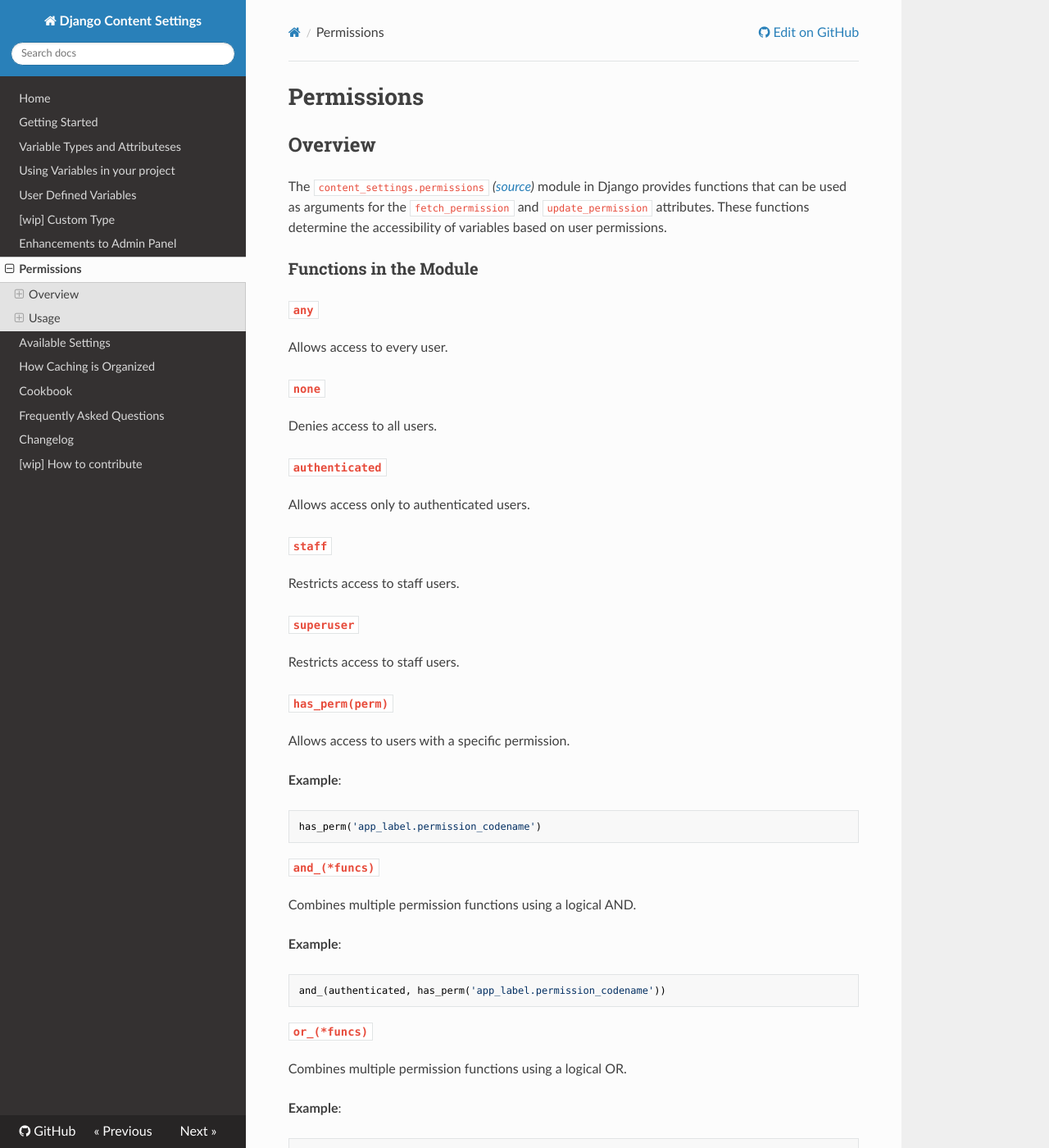
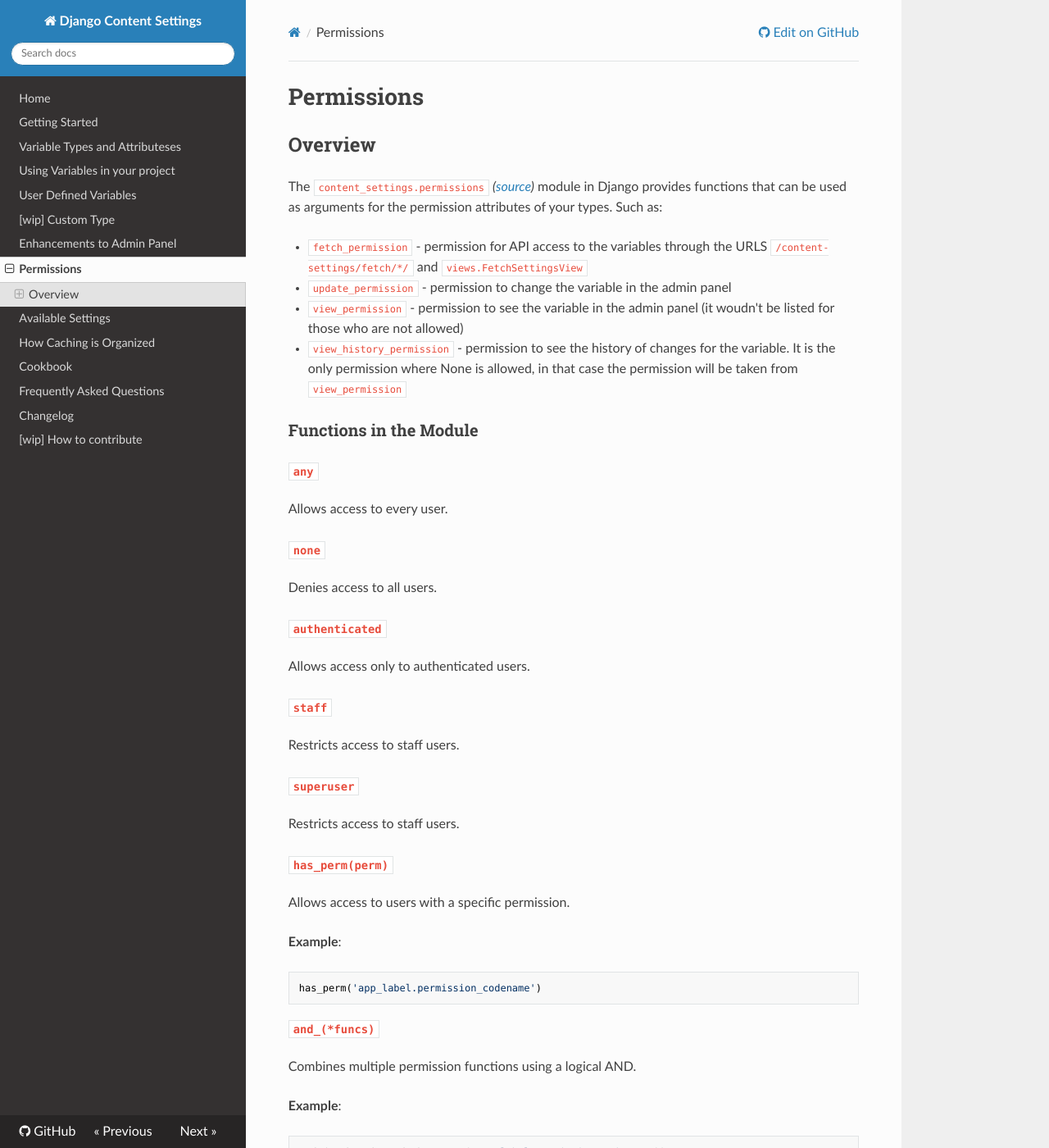
Before and after one commit to occipital/django-content-settings, an MkDocs documentation site: the page built from docs/permissions.md, in a window 1280 px wide and 1400 px high. Shown: the whole window at 82% size. Built offline with MkDocs 1.6.1, drawn with Linux system fonts in a browser that asks for light colours; nearby versions of some CDN libraries; some of the changed text lies outside the part shown.

Commit message:
#30 - multiple different small changes

````diff
--- a/docs/changelog.md
+++ b/docs/changelog.md
@@ -4,16 +4,17 @@
 
 ### 0.7.1 help format
 
-* 📖 Default preview for Exec and Eval is Python
-* 📖 SimpleBool more possible input options
+* Default preview for Exec and Eval is Python
+* SimpleBool more possible input options
 * help_format for SplitTranslation
 * test covarage: 95%
 
 ## 0.7 permissions and content tags
 
 * 📖 __content generated tags__ - tags that can be generated not based on the given tags, but based on the given value.
-* 📖 `view_permission` and `view_history_permission`
-* 📖 `SimplePassword`
+* `CONTENT_SETTINGS_TAGS` - a list of functions that can generate tags for variable based on value
+* `view_permission` and `view_history_permission`
+* `SimplePassword`
 * `json_view_value` returns string
 
 ### 0.6.4
@@ -26,8 +27,8 @@
 
 ### 0.6.2 SimpleHTML and DjangoModelTemplateMixin
 
-* 📖 new mixin `DjangoModelTemplateMixin` and new types `DjangoModelEval` and `DjangoModelExec`
-* 📖 give for `SimpleHTML` is now marked safe, so no need to use `|safe` filter in template
+* new mixin `DjangoModelTemplateMixin` and new types `DjangoModelEval` and `DjangoModelExec`
+* give for `SimpleHTML` is now marked safe, so no need to use `|safe` filter in template
 * fix `SimpleEval` and `SimpleExec` permissions
 * fix `SimpleStringsList.comment_starts_with`
 
@@ -91,7 +92,7 @@ Minor:
 * None admin preview by default
 * `SimpleHTML` - same as SimpleText but with HTML preview
 * `EmailString` - new base type
-* `SimpleExec` and `SimpleExecNoArgs` - new types. Works in the same way as SimpleEval, but using exec instead of eval and return values based on `call_return` attribute
+* 📖 `SimpleExec` and `SimpleExecNoArgs` - new types. Works in the same way as SimpleEval, but using exec instead of eval and return values based on `call_return` attribute
 * all eval and exec types have `superuser` as default value for `update_permission`
 * `MakeCallMixin` has `call` suffix, just in case
 
--- a/docs/permissions.md
+++ b/docs/permissions.md
@@ -2,7 +2,12 @@
 
 ## Overview
 
-The `content_settings.permissions` *([source](https://github.com/occipital/django-content-settings/blob/master/content_settings/permissions.py))* module in Django provides functions that can be used as arguments for the `fetch_permission` and `update_permission` attributes. These functions determine the accessibility of variables based on user permissions.
+The `content_settings.permissions` *([source](https://github.com/occipital/django-content-settings/blob/master/content_settings/permissions.py))* module in Django provides functions that can be used as arguments for the  permission attributes of your types. Such as:
+
+* `fetch_permission` - permission for API access to the variables through the URLS `/content-settings/fetch/*/` and `views.FetchSettingsView`
+* `update_permission` - permission to change the variable in the admin panel
+* `view_permission` - permission to see the variable in the admin panel (it woudn't be listed for those who are not allowed)
+* `view_history_permission` - permission to see the history of changes for the variable. It is the only permission where None is allowed, in that case the permission will be taken from `view_permission`
 
 ### Functions in the Module
 
@@ -36,7 +41,6 @@ Allows access to users with a specific permission.
 has_perm('app_label.permission_codename')
 ```
 
-
 #### `and_(*funcs)`
 
 Combines multiple permission functions using a logical AND.
@@ -63,12 +67,7 @@ or_(staff, has_perm('app_label.permission_codename'))
 
 Logical NOT.
 
-
-## Usage
-
-These functions can be used to define fine-grained access control for different variables in your Django project. By assigning these functions to the `fetch_permission` and `update_permission` attributes of variables, you can control who can view and modify the content settings.
-
-### Example
+### Usage examples
 
 To set a permission where only staff members or users with a specific permission can update a variable:
 
--- a/docs/types.md
+++ b/docs/types.md
@@ -37,7 +37,7 @@ You can learn more about fields and widgets in [official Django Forms documentat
 
 Note: Validators are not used when converting text from the database to the variable object.
 
-- **update_permission** and **fetch_permission**: Access rights for changing the variable in the admin panel (detailed in a separate article).
+- **update_permission**, **fetch_permission**, **view_permission** and **view_history_permission**: Access rights for the variable (detailed in a [separate article](permissions.md)).
 - **admin_preview_as** (default: PREVIEW_TEXT): when you change values in Django Admin text field you see preview of the converted object. This attribute shows how the preview will look like. It has the followig options and all of them can be found in constants `content_settings.PREVIEW_*`:
     - `PREVIEW_TEXT` - the value will be shown as plain text inside of pre html element
     - `PREVIEW_HTML` - the value will be shown as it is without esceping
@@ -46,12 +46,13 @@ Note: Validators are not used when converting text from the database to the vari
 ### Other Basic Types (`content_settings.types.base`) *([source](https://github.com/occipital/django-content-settings/blob/master/content_settings/types/basic.py))*
 
 - **SimpleText**: Similar to SimpleString, but the input field can contain multiple lines.
-- **SimpleHTML**: Same as SimpleText, but with html preview in admin
+- **SimpleHTML**: Same as SimpleText, but with html preview in admin. _In the template no need to use `|safe` filter for that type of variable._
+- **SimplePassword**: Same as SimpleString, but hides the value of the input under the password input. If you want hide the possiblity to see certain values for the user consider using `view_permission` attribute.
 - **URLString**: A SimpleString that validates the input as a URL.
 - **EmailString**: A SimpleString that validates the input as a Email.
 - **SimpleInt**: A SimpleString that converts to an integer.
 - **SimpleDecimal**: A SimpleString that converts to a Decimal.
-- **SimpleBool**: A SimpleString that converts to a boolean. 0 or empty is False, 1 is True.
+- **SimpleBool**: A SimpleString that converts to a boolean. The set of avalaibale values for True and False you can change in tuples `yeses` (by default: `("yes", "true", "1")`) and `noes` (by default: `("no", "false", "0", "")`) _case insensetive_
 
 ## List Types (`content_settings.types.array`) *([source](https://github.com/occipital/django-content-settings/blob/master/content_settings/types/array.py))*
 
@@ -192,6 +193,7 @@ Decimal("20")
 ```
 
 - **SimpleEvalNoArgs**: the same as `SimpleEval` but without passing input args. It works the same as `DjangoTemplateNoArgs` and simply getting an attribute.
+- **DjangoModelEval**: the same as `DjangoModelTemplate` but for `SimpleEval`
 
 ### Calling Functions in Template *([source](https://github.com/occipital/django-content-settings/blob/master/content_settings/templatetags/content_settings_extras.py))*
 
````
